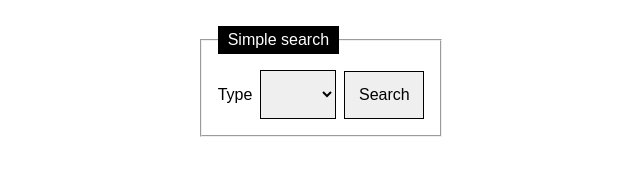
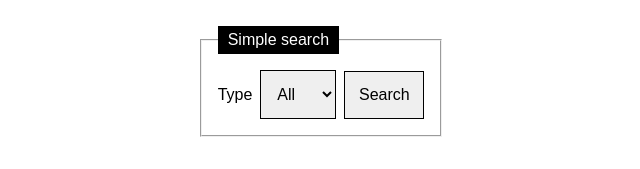
Before and after one commit to naelachkar/petAdoption-FE, a React (Create React App) app: page /search in a window 1280 px wide. Shown: the part 172-341 px from the top of the page, without its empty margins (319-959 px from the left). Built offline with nearby package versions, Linux system fonts and the light colour scheme; no server answers.

Commit message:
Persistance of search params

```diff
--- a/src/components/Search/SearchContext.js
+++ b/src/components/Search/SearchContext.js
@@ -78,6 +78,7 @@ export default function SearchContextWrapper({ children }) {
         getPetById,
         currentPet,
         setCurrentPet,
+        inputs,
       }}>
       {children}
     </SearchContext.Provider>
--- a/src/components/Search/SearchForm/SearchFormAdvanced.js
+++ b/src/components/Search/SearchForm/SearchFormAdvanced.js
@@ -2,7 +2,7 @@ import { useContext } from "react";
 import { SearchContext } from "../SearchContext";
 
 export default function SearchFormAdvanced() {
-  const { handleChange, handleSearch } = useContext(SearchContext);
+  const { handleChange, handleSearch, inputs } = useContext(SearchContext);
 
   return (
     <form onSubmit={handleSearch}>
@@ -12,9 +12,8 @@ export default function SearchFormAdvanced() {
         <select
           name="type"
           id="pet-select"
-          defaultValue="void"
+          defaultValue={inputs.type}
           onChange={handleChange}>
-          <option value="void" disabled hidden></option>
           <option value="">All</option>
           <option value="Dog">Dog</option>
           <option value="Cat">Cat</option>
@@ -25,9 +24,8 @@ export default function SearchFormAdvanced() {
         <select
           name="adoptionStatus"
           id="adoptionStatus"
-          defaultValue="void"
+          defaultValue={inputs.adoptionStatus}
           onChange={handleChange}>
-          <option value="void" disabled hidden></option>
           <option value="">All</option>
           <option value="Available">Available</option>
           <option value="Fostered">Fostered</option>
--- a/src/components/Search/SearchForm/SearchFormSimple.js
+++ b/src/components/Search/SearchForm/SearchFormSimple.js
@@ -2,7 +2,7 @@ import { useContext } from "react";
 import { SearchContext } from "../SearchContext";
 
 export default function SearchFormSimple() {
-  const { handleChange, handleSearch } = useContext(SearchContext);
+  const { handleChange, handleSearch, inputs } = useContext(SearchContext);
 
   return (
     <>
@@ -13,9 +13,8 @@ export default function SearchFormSimple() {
           <select
             name="type"
             id="pet-select"
-            defaultValue="void"
+            defaultValue={inputs.type}
             onChange={handleChange}>
-            <option value="void" disabled hidden></option>
             <option value="">All</option>
             <option value="Dog">Dog</option>
             <option value="Cat">Cat</option>
```
